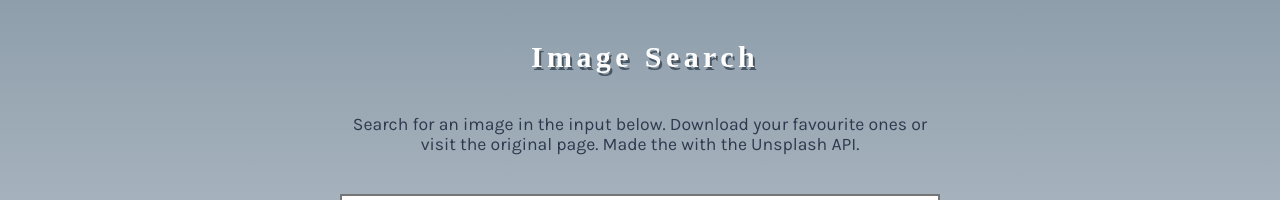
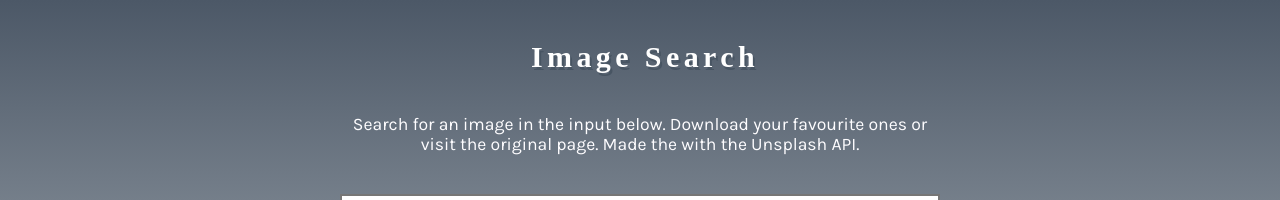
Before and after one commit to heathergh/image-search, a React (Create React App) app: page / in a window 1280 px wide. Shown: the top 200 px of the page. Built offline with nearby package versions, Linux system fonts and the light colour scheme; no server answers; a web font is replaced by a local one.

Commit message:
Added calc for app height to remove vertical scroll

```diff
--- a/src/styles/App.css
+++ b/src/styles/App.css
@@ -187,10 +187,10 @@ legend, button::-moz-focus-inner, input::-moz-focus-inner {
     color: #2f394d;
   }
   body {
-    background: -webkit-gradient(linear, left top, left bottom, from(#8e9eab), to(#eef2f3));
-    background: linear-gradient(#8e9eab, #eef2f3);
+    background: -webkit-gradient(linear, left top, left bottom, from(#4c5867), to(#eef2f3));
+    background: linear-gradient(#4c5867, #eef2f3);
     margin: 20px;
-    min-height: 100vh;
+    min-height: calc(100vh - 40px);
   }
   h1 {
     font-family: 'Shrikhand', cursive;
@@ -202,6 +202,9 @@ legend, button::-moz-focus-inner, input::-moz-focus-inner {
   }
   a:hover {
     text-decoration: underline;
+  }
+  p {
+    color: #fefdff;
   }
   label, input, input::-webkit-input-placeholder, p {
     font-size: 2rem;
--- a/src/styles/sass/_base.scss
+++ b/src/styles/sass/_base.scss
@@ -9,7 +9,7 @@ $mobileFontSize: 2rem;
     body {
         background: linear-gradient($bodyGradientOne, $bodyGradientTwo);
         margin: 20px;
-        min-height: 100vh;
+        min-height: calc(100vh - 40px);
     }
 
     h1 {
@@ -25,6 +25,10 @@ $mobileFontSize: 2rem;
         }
     }
 
+    p {
+        color: $offWhite;
+    }
+
     label, input, input::placeholder, p {
         font-size: $mobileFontSize;
     }
```
